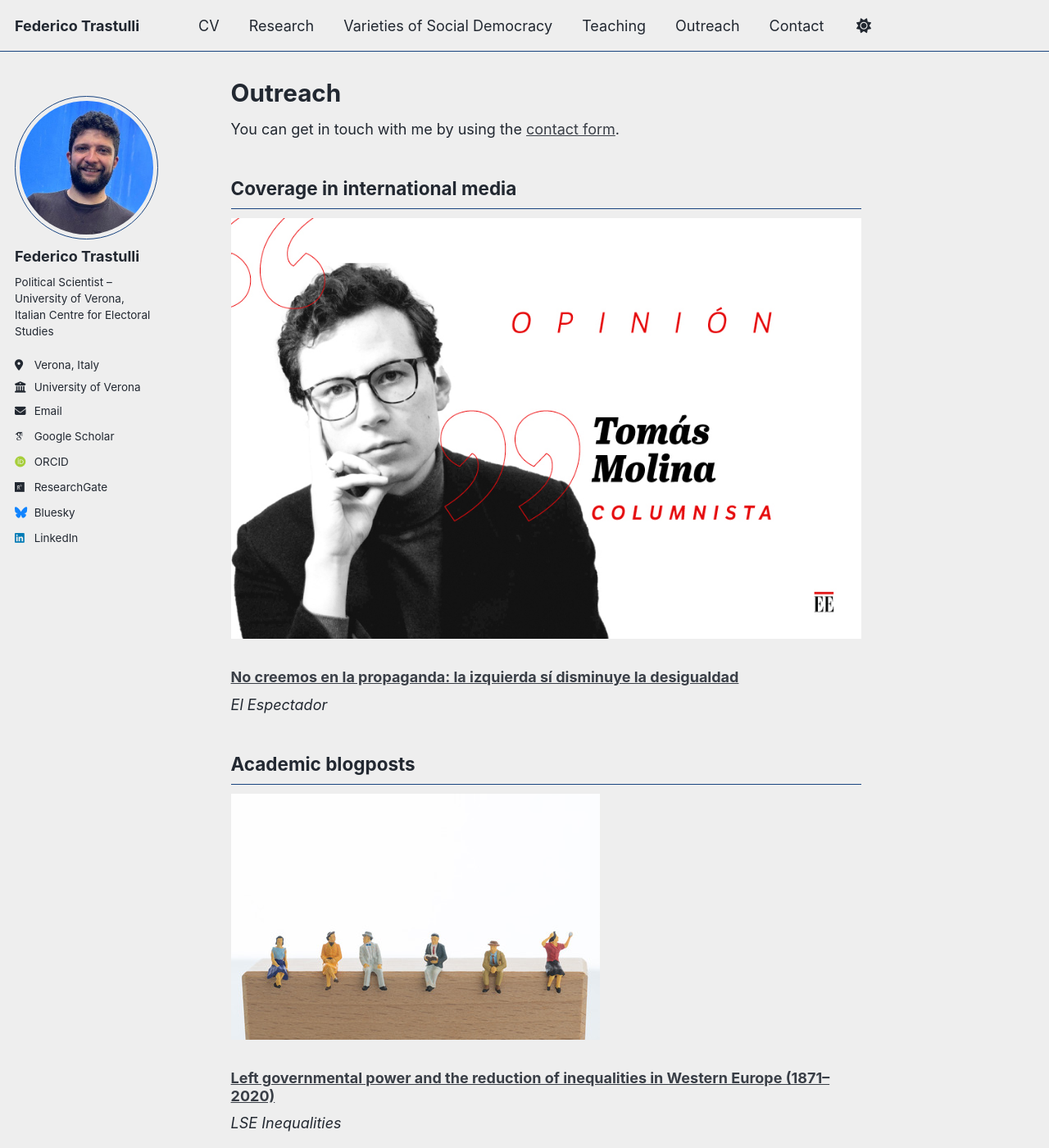
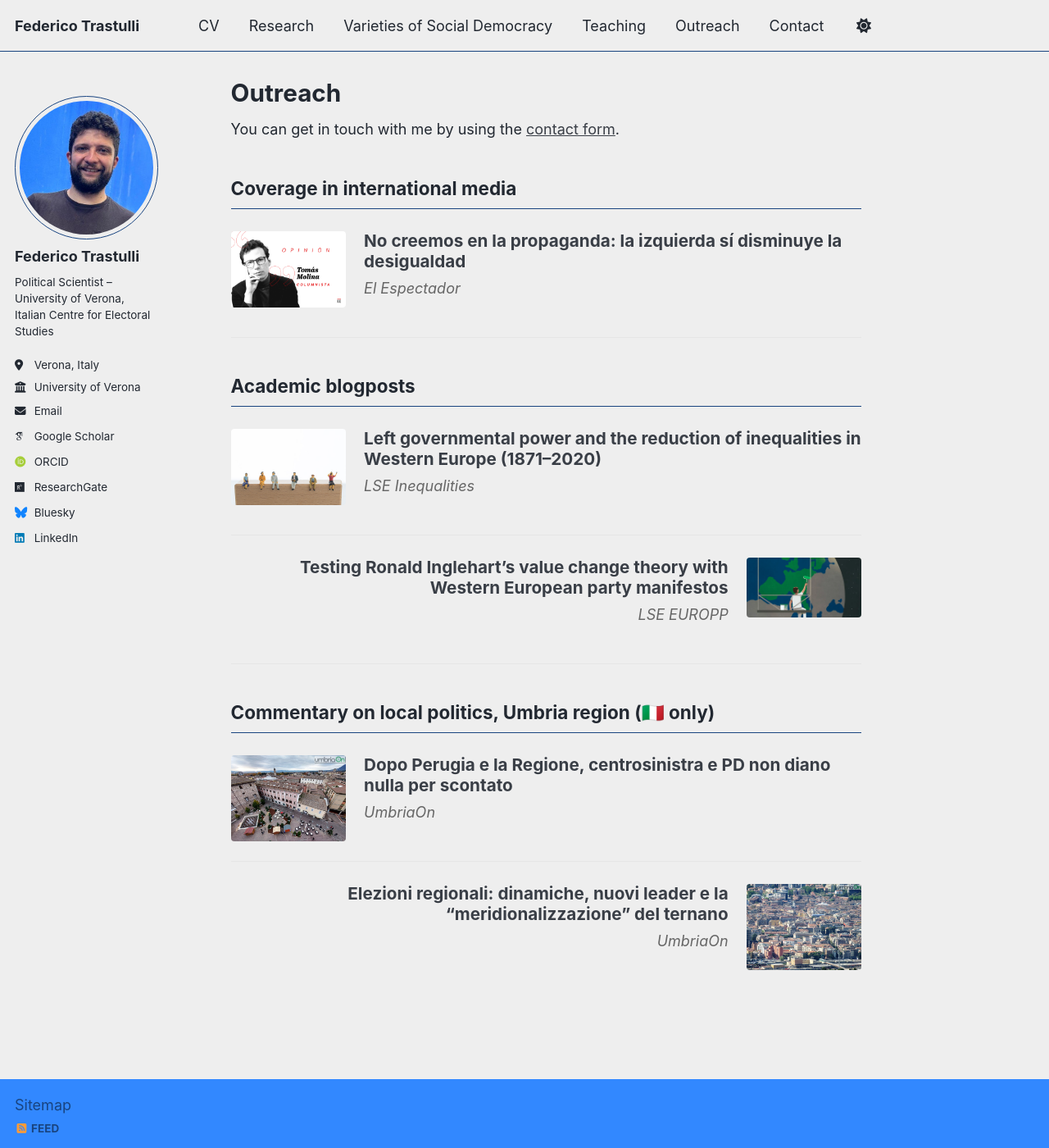
Before and after one commit to federicotrastulli/federicotrastulli.github.io, a Jekyll site: the page built from _pages/outreach.html, in a window 1280 px wide and 1400 px high. Shown: the whole window at 82% size. Built offline with Jekyll 4.4.1, drawn with Linux system fonts in a browser that asks for light colours; some web fonts are replaced; a script bundle is joined from its source files by our own code; library files that are not in the unit come from our copies.

Commit message:
Update main.scss

```diff
--- a/assets/css/main.scss
+++ b/assets/css/main.scss
@@ -115,3 +115,58 @@
   background: #fff3cd;
   color: #7a5c00;
 }
+
+/* ===============================
+   Outreach article previews
+   =============================== */
+
+.article-card {
+  display: flex;
+  gap: 1.25rem;
+  margin: 1.5rem 0;
+  padding-bottom: 1.25rem;
+  border-bottom: 1px solid #e5e5e5;
+}
+
+.article-card:last-child {
+  border-bottom: none;
+}
+
+.article-image {
+  width: 140px;
+  height: auto;
+  border-radius: 4px;
+  object-fit: cover;
+}
+
+.article-content {
+  flex: 1;
+}
+
+.article-title {
+  font-size: 1.15rem;
+  margin: 0 0 0.35rem 0;
+}
+
+.article-title a {
+  text-decoration: none;
+}
+
+.article-title a:hover {
+  text-decoration: underline;
+}
+
+.article-meta {
+  font-size: 0.85rem;
+  color: #666;
+}
+
+/* Alternating alignment */
+.article-card.right {
+  flex-direction: row-reverse;
+  text-align: right;
+}
+
+.article-card.right .article-meta {
+  text-align: right;
+}
```
